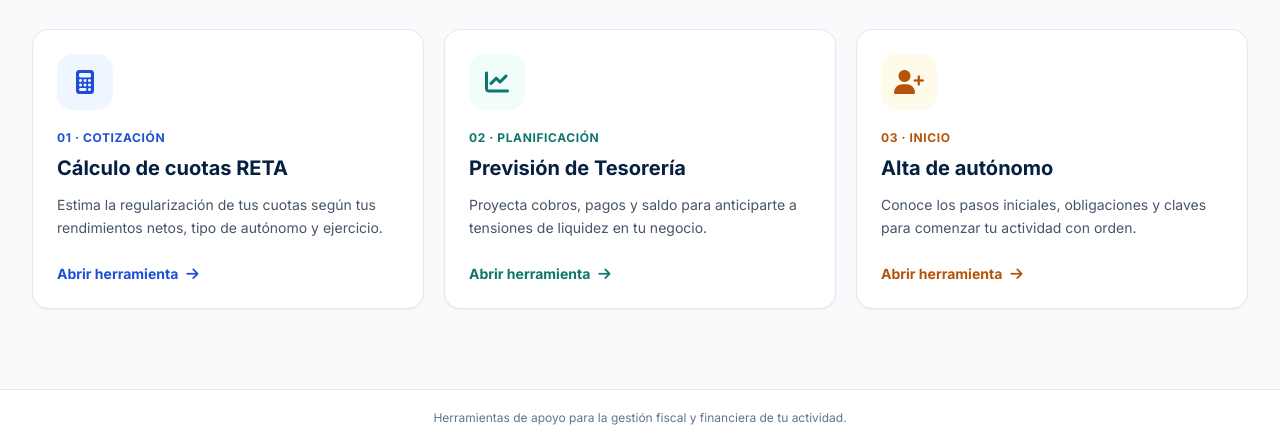
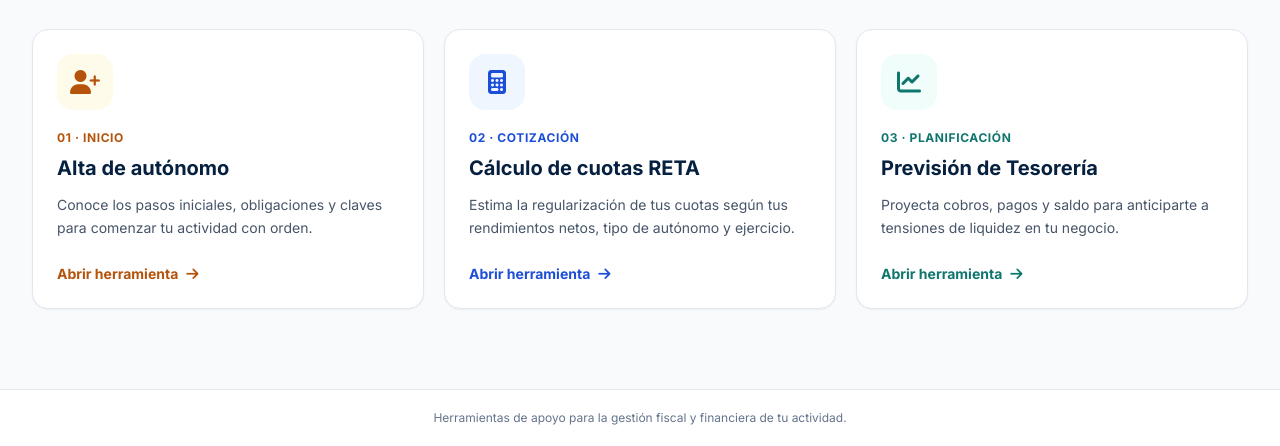
Before and after one commit to FelixJZ17/FJGestiones_ClientOnBoarding, a plain HTML site: page public/index.html in a window 1280 px wide. Shown: the part 354-800 px from the top of the page. Drawn offline with nearby package versions, Linux system fonts and the light colour scheme.

Commit message:
fix index order

```diff
--- a/public/index.html
+++ b/public/index.html
@@ -12,6 +12,11 @@
     <link rel="preconnect" href="https://fonts.gstatic.com" crossorigin>
     <link href="https://fonts.googleapis.com/css2?family=Inter:wght@300;400;500;600;700;800&display=swap" rel="stylesheet">
     <link rel="stylesheet" href="assets/css/styles.css">
+    <style>
+        .tool-alta { order: 1; }
+        .tool-reta { order: 2; }
+        .tool-tesoreria { order: 3; }
+    </style>
 </head>
 <body class="flex min-h-screen flex-col bg-slate-50 text-slate-800 antialiased">
     <header class="border-b border-slate-800 bg-navy-900 text-white">
@@ -39,31 +44,31 @@
             </div>
 
             <div class="grid grid-cols-1 gap-5 md:grid-cols-3">
-                <a href="calculadora_reg_RETA.html" class="group flex flex-col rounded-2xl border border-slate-200 bg-white p-6 shadow-sm transition duration-200 hover:-translate-y-1 hover:border-blue-200 hover:shadow-lg">
+                <a href="calculadora_reg_RETA.html" class="group tool-reta flex flex-col rounded-2xl border border-slate-200 bg-white p-6 shadow-sm transition duration-200 hover:-translate-y-1 hover:border-blue-200 hover:shadow-lg">
                     <div class="mb-5 flex h-14 w-14 items-center justify-center rounded-2xl bg-blue-50 text-2xl text-blue-700 transition group-hover:bg-blue-100">
                         <i class="fa-solid fa-calculator"></i>
                     </div>
-                    <p class="mb-2 text-xs font-bold uppercase tracking-wider text-blue-700">01 · Cotización</p>
+                    <p class="mb-2 text-xs font-bold uppercase tracking-wider text-blue-700">02 · Cotización</p>
                     <h3 class="text-xl font-bold text-navy-900">Cálculo de cuotas RETA</h3>
                     <p class="mt-3 flex-grow text-sm leading-relaxed text-slate-600">Estima la regularización de tus cuotas según tus rendimientos netos, tipo de autónomo y ejercicio.</p>
                     <span class="mt-6 inline-flex items-center gap-2 text-sm font-bold text-blue-700">Abrir herramienta <i class="fa-solid fa-arrow-right transition group-hover:translate-x-1"></i></span>
                 </a>
 
-                <a href="proyector_tesoreria.html" class="group flex flex-col rounded-2xl border border-slate-200 bg-white p-6 shadow-sm transition duration-200 hover:-translate-y-1 hover:border-teal-200 hover:shadow-lg">
+                <a href="proyector_tesoreria.html" class="group tool-tesoreria flex flex-col rounded-2xl border border-slate-200 bg-white p-6 shadow-sm transition duration-200 hover:-translate-y-1 hover:border-teal-200 hover:shadow-lg">
                     <div class="mb-5 flex h-14 w-14 items-center justify-center rounded-2xl bg-teal-50 text-2xl text-teal-700 transition group-hover:bg-teal-100">
                         <i class="fa-solid fa-chart-line"></i>
                     </div>
-                    <p class="mb-2 text-xs font-bold uppercase tracking-wider text-teal-700">02 · Planificación</p>
+                    <p class="mb-2 text-xs font-bold uppercase tracking-wider text-teal-700">03 · Planificación</p>
                     <h3 class="text-xl font-bold text-navy-900">Previsión de Tesorería</h3>
                     <p class="mt-3 flex-grow text-sm leading-relaxed text-slate-600">Proyecta cobros, pagos y saldo para anticiparte a tensiones de liquidez en tu negocio.</p>
                     <span class="mt-6 inline-flex items-center gap-2 text-sm font-bold text-teal-700">Abrir herramienta <i class="fa-solid fa-arrow-right transition group-hover:translate-x-1"></i></span>
                 </a>
 
-                <a href="bienvenida.html" class="group flex flex-col rounded-2xl border border-slate-200 bg-white p-6 shadow-sm transition duration-200 hover:-translate-y-1 hover:border-amber-200 hover:shadow-lg">
+                <a href="bienvenida.html" class="group tool-alta flex flex-col rounded-2xl border border-slate-200 bg-white p-6 shadow-sm transition duration-200 hover:-translate-y-1 hover:border-amber-200 hover:shadow-lg">
                     <div class="mb-5 flex h-14 w-14 items-center justify-center rounded-2xl bg-amber-50 text-2xl text-amber-700 transition group-hover:bg-amber-100">
                         <i class="fa-solid fa-user-plus"></i>
                     </div>
-                    <p class="mb-2 text-xs font-bold uppercase tracking-wider text-amber-700">03 · Inicio</p>
+                    <p class="mb-2 text-xs font-bold uppercase tracking-wider text-amber-700">01 · Inicio</p>
                     <h3 class="text-xl font-bold text-navy-900">Alta de autónomo</h3>
                     <p class="mt-3 flex-grow text-sm leading-relaxed text-slate-600">Conoce los pasos iniciales, obligaciones y claves para comenzar tu actividad con orden.</p>
                     <span class="mt-6 inline-flex items-center gap-2 text-sm font-bold text-amber-700">Abrir herramienta <i class="fa-solid fa-arrow-right transition group-hover:translate-x-1"></i></span>
```
